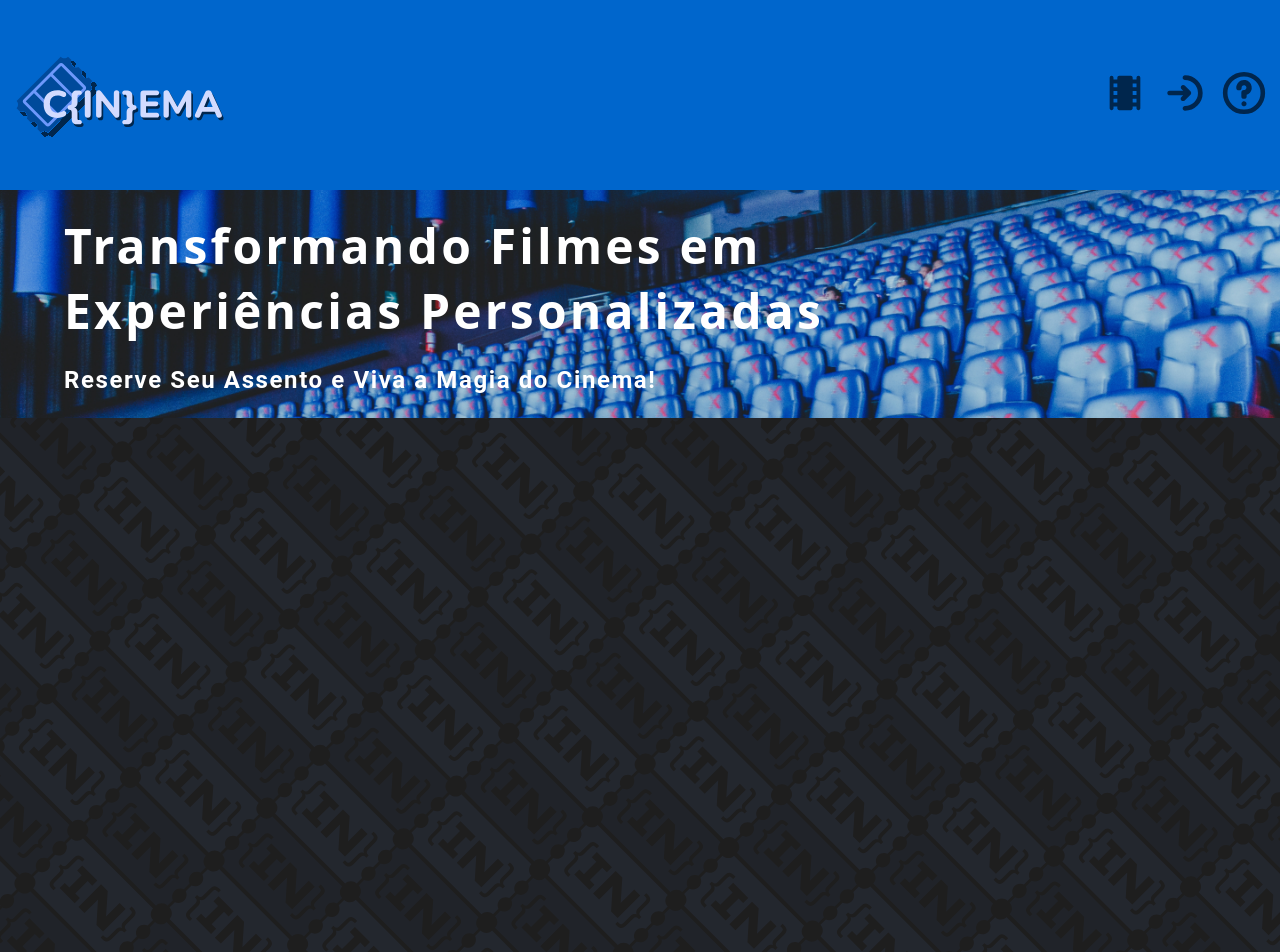
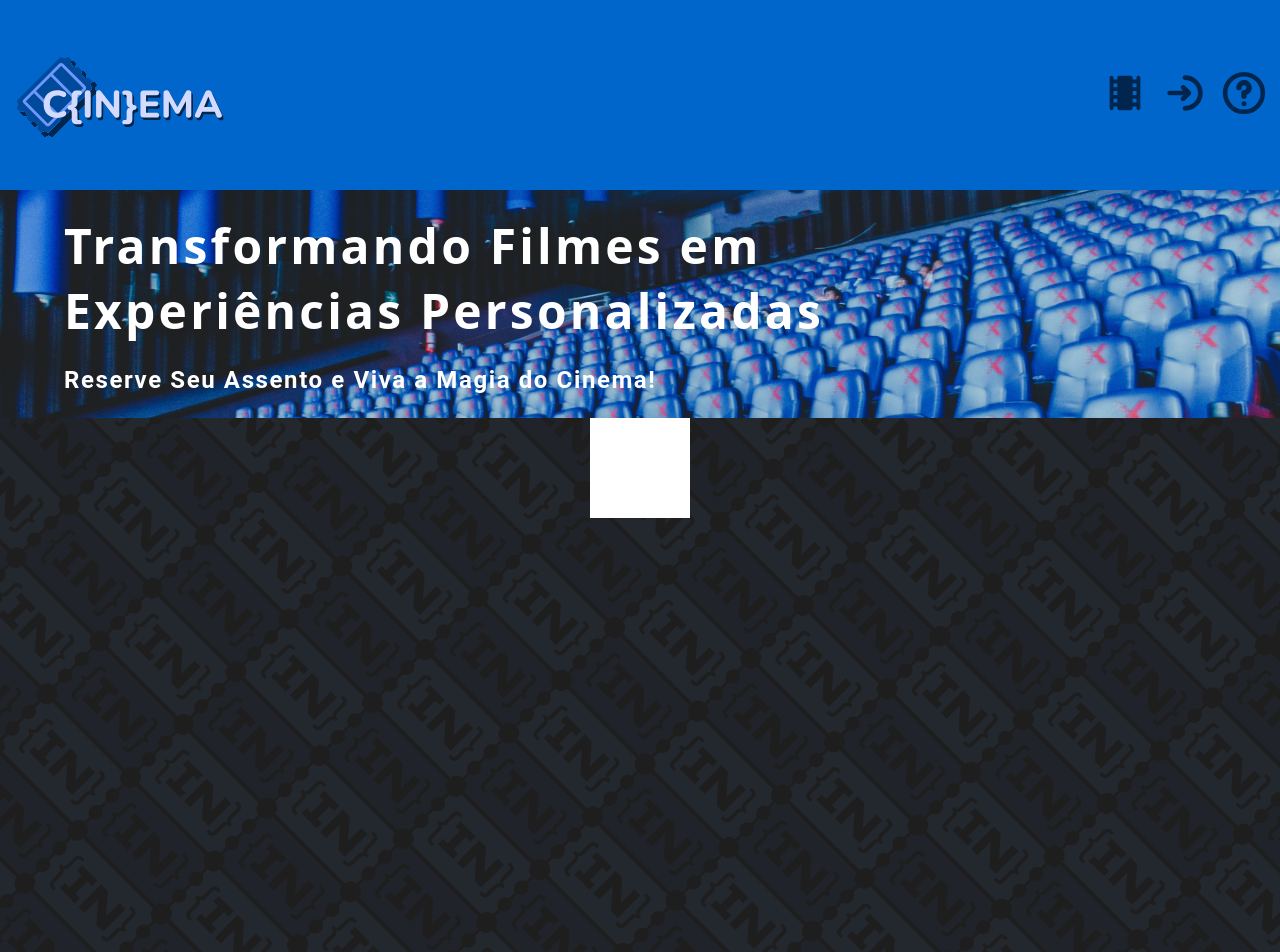
Before and after one commit to Luiznunvoa/Projeto-Final, a React (Vite) app in the folder UI/: page / in a window 1280 px wide. Shown: the top 952 px of the page. Built offline with nearby package versions, Linux system fonts and the light colour scheme.

Commit message:
fix(App.jsx): bug da opacidade

```diff
--- a/UI/src/App.jsx
+++ b/UI/src/App.jsx
@@ -14,6 +14,8 @@
       </section>
       <section className={styles.mid}>
         <div className={styles.back}>
+          <div className={styles.test}>
+          </div>
 
 
         </div>
--- a/UI/src/app.module.css
+++ b/UI/src/app.module.css
@@ -40,8 +40,32 @@
 .back {
    height: 100%;
    width: 100%;
+   position: relative;
+   z-index: 0;
+   display: flex;
+   flex-direction: column;
+   flex-wrap: nowrap;
+   align-items: center;
+}
+
+.back::before {
+   content: '';
+   position: absolute;
+   top: 0;
+   left: 0;
+   height: 100%;
+   width: 100%;
    background-image: url("./assets/Vector.svg");
    background-repeat: no-repeat;
    background-size: cover;
-   opacity: 20%;
+   opacity: 0.2;
+   z-index: -1;
 }
+
+.test {
+   background-color: white;
+   height: 100px;
+   width: 100px;
+   position: relative;
+   z-index: 1;
+}
```
